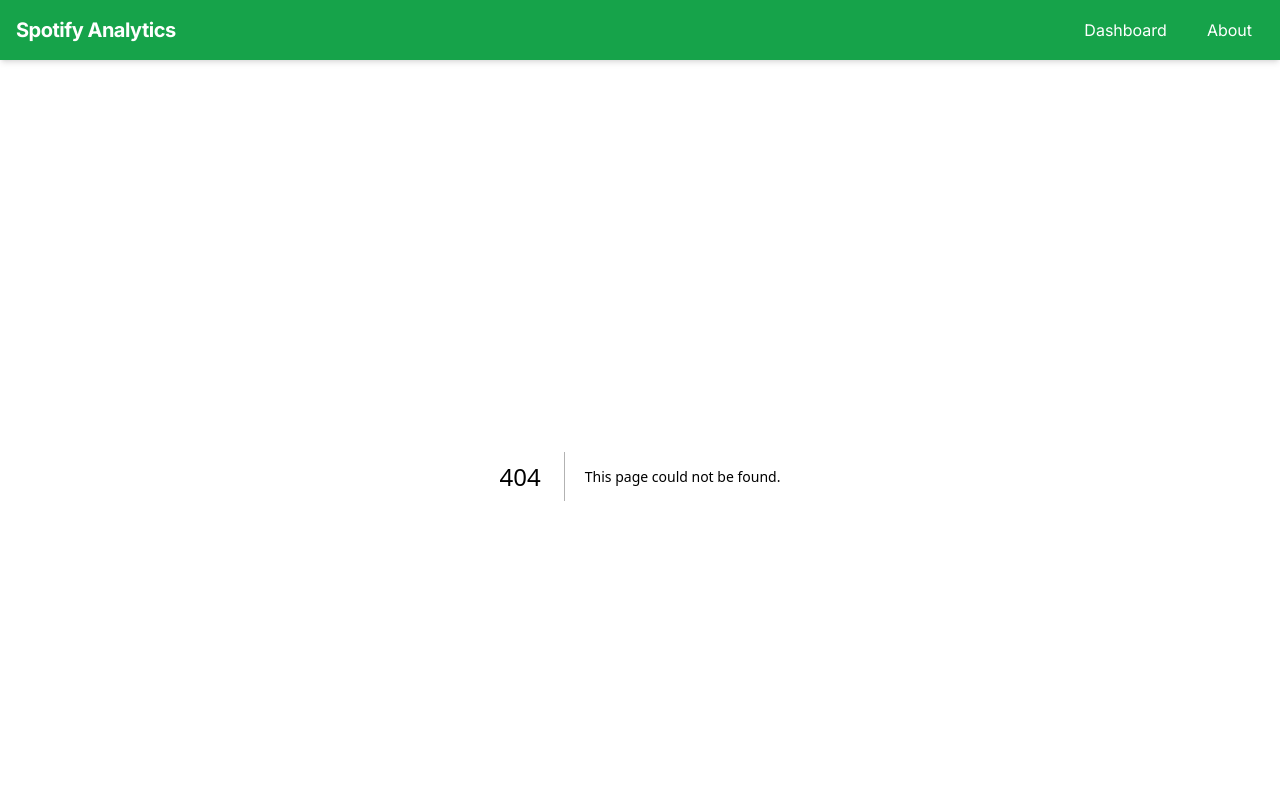
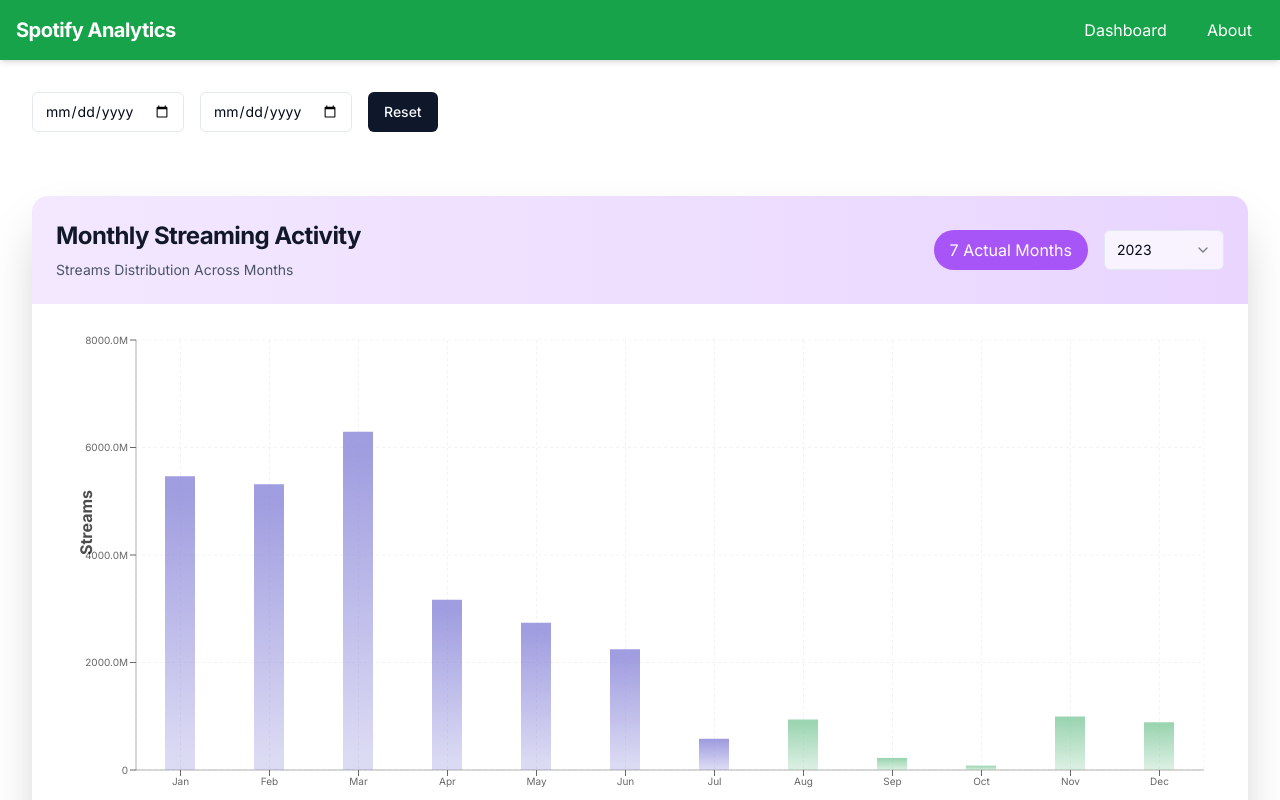
Before and after one commit to machage9603/datav, a Next.js app: page /barto in a window 1280 px wide. Before the commit this address had no page. Shown: the top 800 px of the page. Built offline with nearby package versions, Linux system fonts and the light colour scheme.

Commit message:
add new bar barto with full width

```diff
--- /dev/null
+++ b/app/barto/layout.js
@@ -0,0 +1,15 @@
+import { Inter } from 'next/font/google'
+import '../globals.css'
+
+const inter = Inter({ subsets: ['latin'] })
+
+
+export default function Layout({ children }) {
+  return (
+      <div className={`${inter.className} flex flex-col min-h-screen`}>
+        <main className="flex-grow container mx-auto p-4">
+          {children}
+        </main>
+      </div>
+  )
+}
--- /dev/null
+++ b/app/barto/page.js
@@ -0,0 +1,52 @@
+'use client'
+
+import { FilterBar } from "@/components/filter-bar";
+import React, { useEffect, useMemo, useState } from "react";
+import { useSpotifyData } from '@/hooks/use-spotify-data'
+import { MonthlyStreamingActivity } from "@/components/charts/monthly-streaming-activity";
+
+export default function Home() {
+    const { data, isLoading, error } = useSpotifyData()
+    const [isClient, setIsClient] = useState(false);
+      const [filters, setFilters] = useState({
+        genre: 'All Genres',
+        artist: 'All Artists',
+        startDate: '',
+        endDate: ''
+      })
+
+      useEffect(() => {
+        setIsClient(true);
+      }, []);
+
+      // Memoize filtered data to prevent unnecessary re-renders
+      const filteredData = useMemo(() => {
+        if (!data) return [];
+
+        return data.filter(song => {
+          const meetsGenre = filters.genre === 'All Genres' || song.genre === filters.genre;
+          const meetsArtist = filters.artist === 'All Artists' || song.artist_name === filters.artist;
+          const meetsStartDate = !filters.startDate || new Date(song.released_date) >= new Date(filters.startDate);
+          const meetsEndDate = !filters.endDate || new Date(song.released_date) <= new Date(filters.endDate);
+
+          return meetsGenre && meetsArtist && meetsStartDate && meetsEndDate;
+        });
+      }, [data, filters]);
+
+      if (!isClient) return null
+      if (isLoading) return <div>Loading...</div>
+      if (error) return <div>Error: {error.message}</div>
+      if (!data) return <div>No data available</div>
+    return (
+        <>
+            <main>
+                <div className="space-y-8">
+                      <FilterBar data={data} filters={filters} setFilters={setFilters} />
+                      <div className="grid md:grid-cols-2 gap-8"></div>
+                        <MonthlyStreamingActivity data={filteredData}/>
+                </div>
+            </main>
+
+        </>
+    )
+}
--- a/components/charts/monthly-streaming-activity.js
+++ b/components/charts/monthly-streaming-activity.js
@@ -1,3 +1,4 @@
+import Link from 'next/link'
 import React, { useState, useMemo } from 'react'
 import { ResponsiveContainer, BarChart, Bar, XAxis, YAxis, CartesianGrid, Tooltip } from "recharts"
 import { Card, CardContent, CardDescription, CardHeader, CardTitle } from "@/components/ui/card"
@@ -101,7 +102,9 @@ export function MonthlyStreamingActivity({ data }) {
       <CardHeader className="bg-gradient-to-r from-purple-100 to-purple-200 p-6">
         <div className="flex justify-between items-center">
           <div>
+            <Link href="/barto" className="blocked">
             <CardTitle className="text-2xl font-bold text-gray-900">Monthly Streaming Activity</CardTitle>
+            </Link>
             <CardDescription className="text-gray-600 mt-2">
               Streams Distribution Across Months
             </CardDescription>
```
